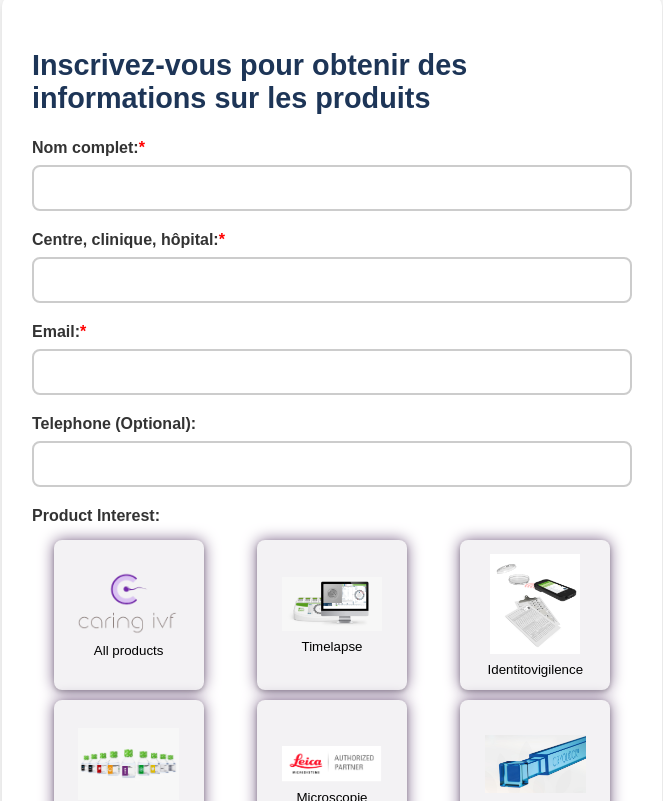
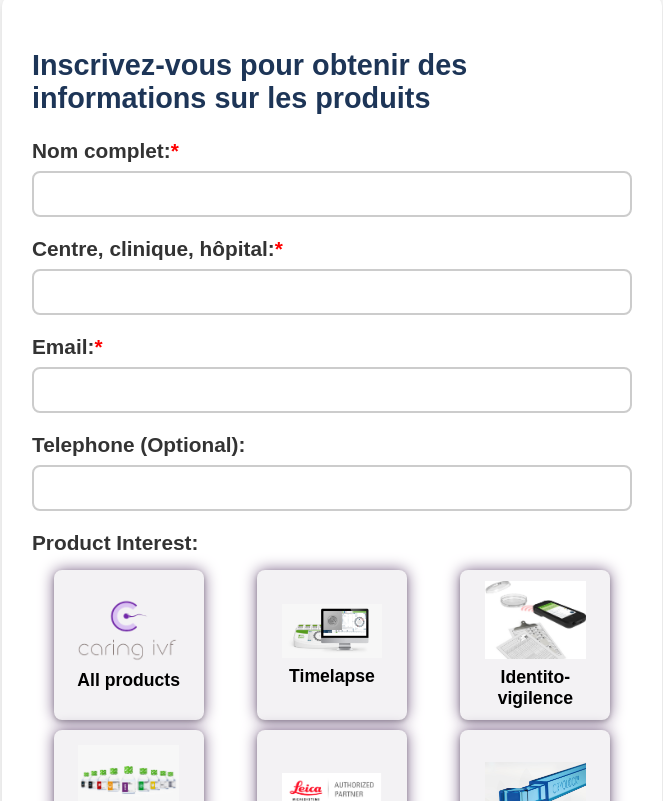
Before and after one commit to Lukas-DH/congress-leads, a React (Create React App) app: page / in a window 1280 px wide. Shown: the part 359-1160 px from the top of the page, without its empty margins (308-971 px from the left). Built offline with nearby package versions, Linux system fonts and the light colour scheme.

Commit message:
increase font size

```diff
--- a/src/LeadForm.js
+++ b/src/LeadForm.js
@@ -169,7 +169,7 @@ function LeadForm() {
               onClick={() => toggleProductInterest('identitovigilence')}
             >
               <img src="/gidget.jpeg" alt="gidget" className="product-logo" />
-              <span>Identitovigilence</span>
+              <span>Identito-vigilence</span>
             </button>
 
             <button
--- a/src/styles.css
+++ b/src/styles.css
@@ -54,6 +54,7 @@ body {
     margin-bottom: 8px;
     font-weight: bold;
     color: #333;
+    font-size: 1.3rem;
   }
 
   .form-group input[type="text"],
@@ -139,6 +140,12 @@ body {
     margin-bottom: 8px;
   }
 
+  .product-item span {
+    font-size: 1.1rem; /* Adjust the size as needed */
+    font-weight: bold; /* Optional: to make the text bold */
+  }
+
+
 
   .submit-button {
     background-color:  #7129A6;
```
Also changed, not shown: public/gidget copy.jpeg (added), public/gidget.jpeg.
